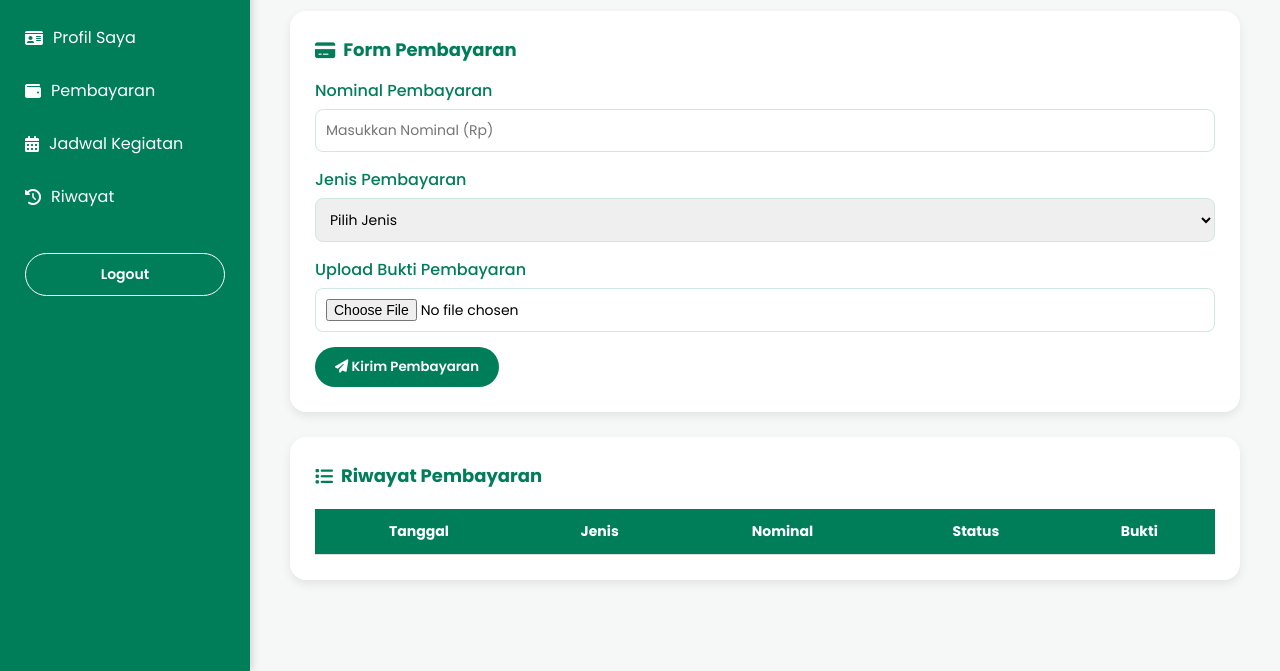
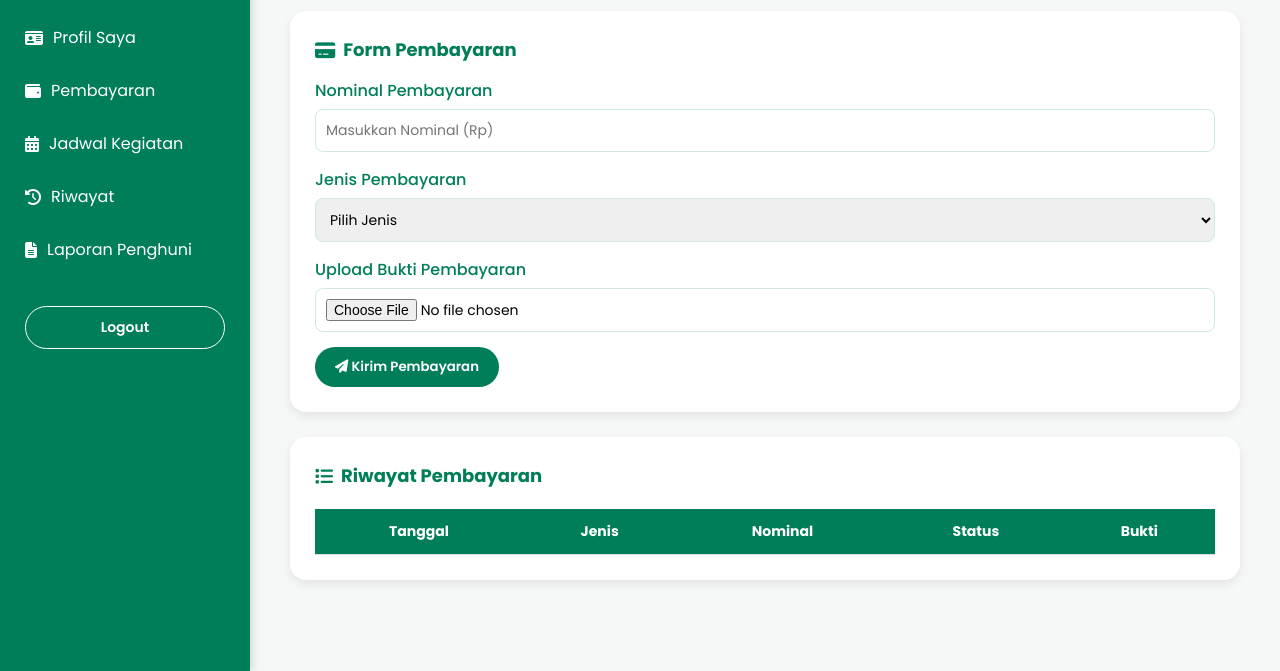
Before and after one commit to 244110601105-Adinda/SIM-UIN-SAIZU, a plain HTML site: page pembayaran.html in a window 1280 px wide. Shown: the part 129-800 px from the top of the page. Drawn offline with Linux system fonts and the light colour scheme; sample sign-in values are in the browser's storage.

Commit message:
Update pembayaran.html

```diff
--- a/pembayaran.html
+++ b/pembayaran.html
@@ -93,6 +93,7 @@
       <li><a href="pembayaran.html"><i class="fa-solid fa-wallet"></i> Pembayaran</a></li>
       <li><a href="jadwaluser.html"><i class="fa-solid fa-calendar-days"></i> Jadwal Kegiatan</a></li>
       <li><a href="riwayat.html"><i class="fa-solid fa-clock-rotate-left"></i> Riwayat</a></li>
+      <li><a href="laporan_penghuni.html"><i class="fa-solid fa-file-lines"></i> Laporan Penghuni</a></li>
     </ul>
     <button class="logout-btn" onclick="logout()">Logout</button>
   </aside>
```
